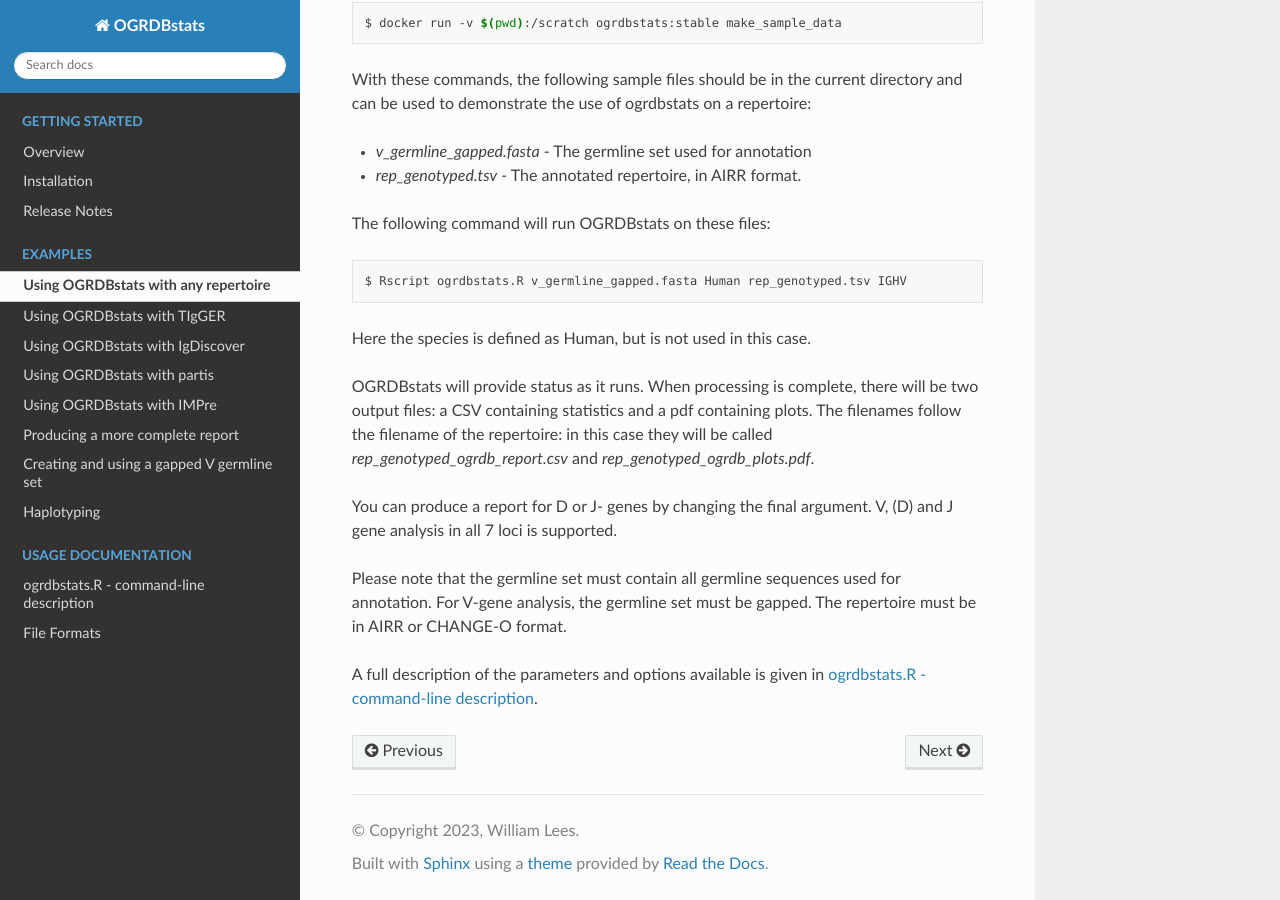
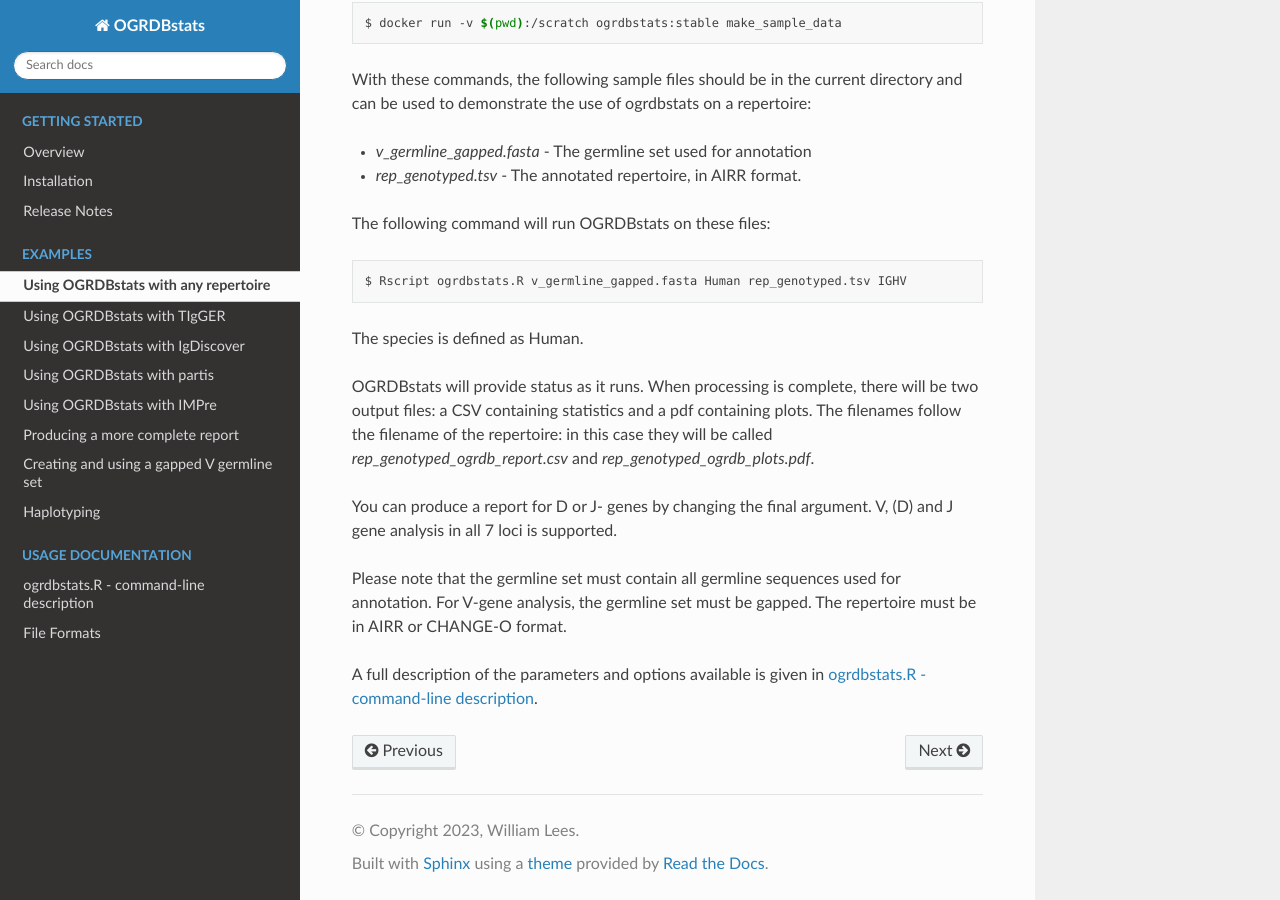
Before and after one commit to airr-community/ogrdbstats, a Sphinx documentation site: the page built from docs/examples/ungenotyped.rst, in a window 1280 px wide and 900 px high, scrolled down 597 px. Built offline with Sphinx 7.4.7 and the Read the Docs theme 2.0.0, drawn with Linux system fonts in a browser that asks for light colours.

Commit message:
Documentation updates

```diff
--- a/docs/examples/gapped_v.rst
+++ b/docs/examples/gapped_v.rst
@@ -36,7 +36,7 @@
 problems with other tools that expect gapped sequences to follow the canonical alignment.
 
 `receptor_utils <https://williamdlees.github.io/receptor_utils/_build/html/fix_macaque_gaps.html>`_ contains a command `fix_macaque_gaps <https://williamdlees.github.io/receptor_utils/_build/html/fix_macaque_gaps.html>`_.
-This set of shell commands will download a Rhesus IGH gapped set from IMGT, and convert to the canonical alignment. Receptor_utils requires a recent version of Python.
+This set of shell commands will download a Rhesus IGH gapped set from IMGT, and convert to the canonical alignment.
 
 .. code-block:: bash
 
--- a/docs/examples/tigger.rst
+++ b/docs/examples/tigger.rst
@@ -5,7 +5,7 @@
 
 To conduct a V-gene analysis with TIgGER:
 
-- Use findNovelAlleles to identify novel alleles in a Change-O-formatted data set. Write these to a FASTA file.
+- Use findNovelAlleles to identify novel alleles. Write these to a FASTA file.
 - Use inferGenotype or inferGenotypeBayesian to infer the genotype.
 - Use reassignAlleles to correct allele calls in the data set, based on the inferred genotype
 
--- a/docs/examples/ungenotyped.rst
+++ b/docs/examples/ungenotyped.rst
@@ -35,7 +35,7 @@
 
     $ Rscript ogrdbstats.R v_germline_gapped.fasta Human rep_genotyped.tsv IGHV
 
-Here the species is defined as Human, but is not used in this case.
+The species is defined as Human.
 
 OGRDBstats will provide status as it runs. When processing is complete, there will be two output files: a CSV containing statistics and
 a pdf containing plots. The filenames follow the filename of the repertoire: in this case they will be called `rep_genotyped_ogrdb_report.csv`
```
Also changed, not shown: 11 other files.
